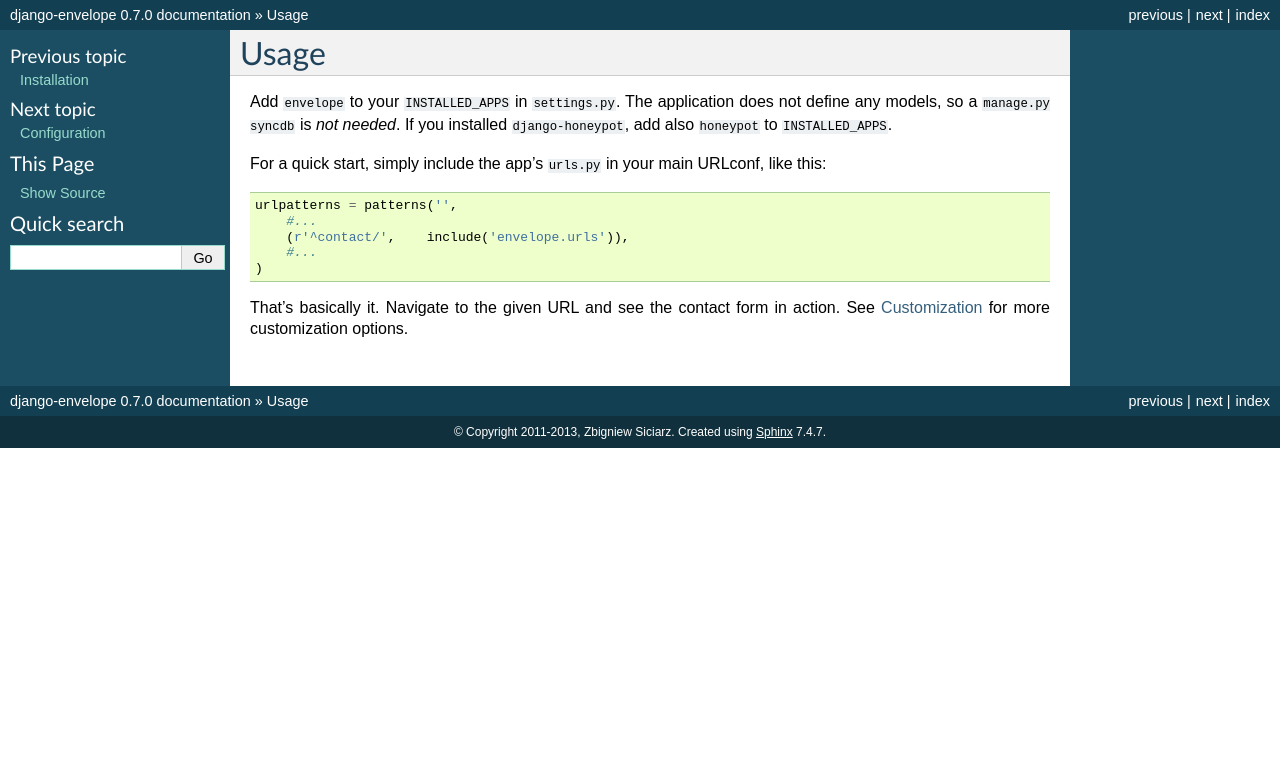
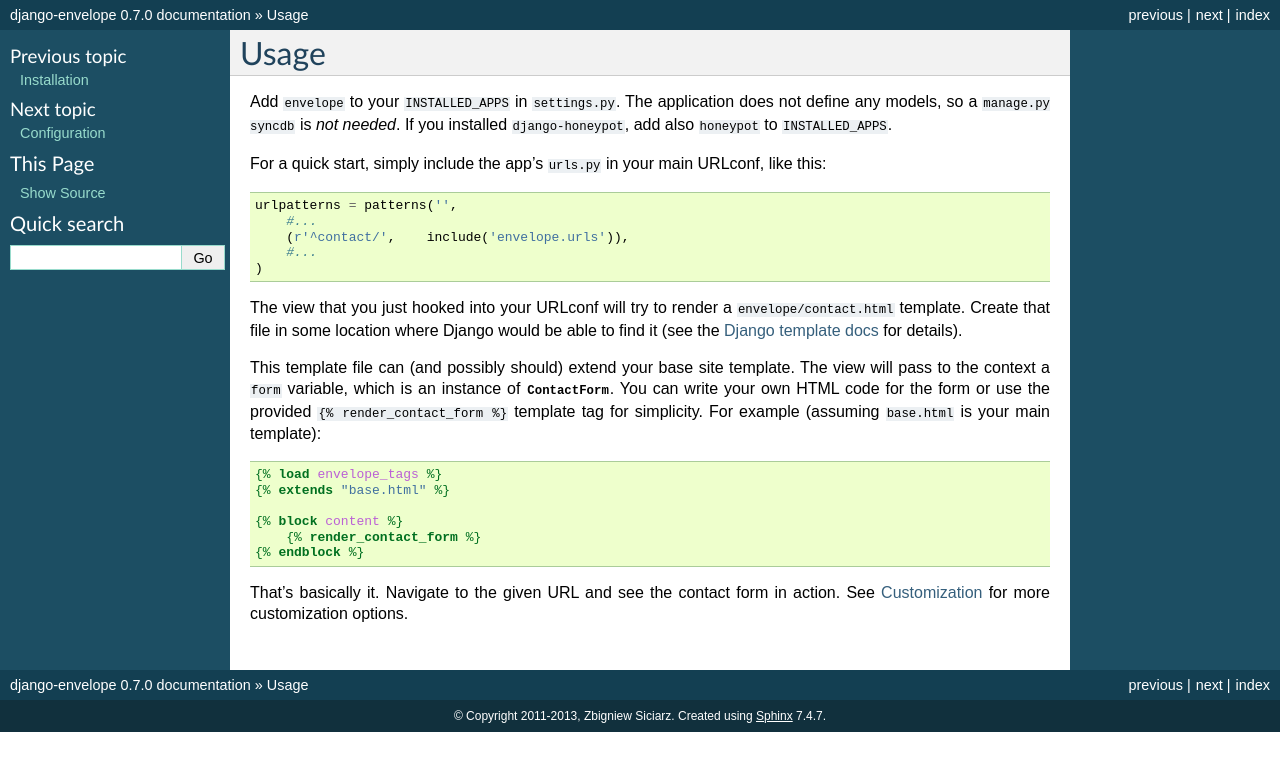
Before and after one commit to zsiciarz/django-envelope, a Sphinx documentation site: the page built from docs/usage.rst, in a window 1280 px wide. Shown: the top 771 px of the page. Built offline with Sphinx 7.4.7, drawn with Linux system fonts in a browser that asks for light colours.

Commit message:
Added an example of using render_contact_form.

```diff
--- a/docs/usage.rst
+++ b/docs/usage.rst
@@ -15,5 +15,27 @@ this::
         #...
     )
 
+The view that you just hooked into your URLconf will try to render a
+``envelope/contact.html`` template. Create that file in some location
+where Django would be able to find it (see the `Django template docs`_
+for details).
+
+This template file can (and possibly should) extend your base site template.
+The view will pass to the context a ``form`` variable, which is an instance
+of :class:`~envelope.forms.ContactForm`. You can write your own HTML code
+for the form or use the provided ``{% render_contact_form %}`` template tag
+for simplicity. For example (assuming ``base.html`` is your main template):
+
+.. code-block:: html+django
+
+    {% load envelope_tags %}
+    {% extends "base.html" %}
+
+    {% block content %}
+        {% render_contact_form %}
+    {% endblock %}
+
 That's basically it. Navigate to the given URL and see the contact form in
 action. See :doc:`customization` for more customization options.
+
+.. _`Django template docs`: https://docs.djangoproject.com/en/dev/ref/templates/api/#loading-templates
```
